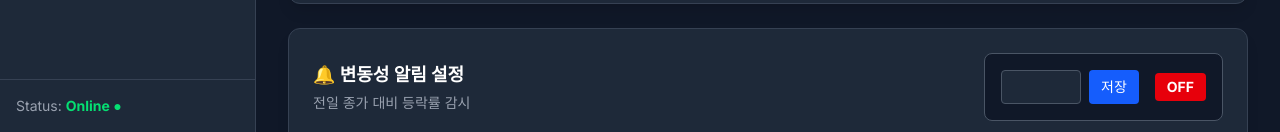
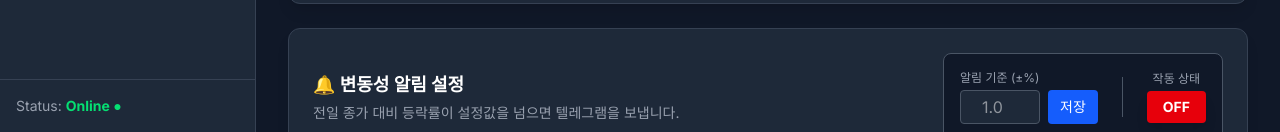
Before and after one commit to jmao5/my-ai-dashboard, a Next.js app in the folder frontend/: page /nasdaq in a window 1280 px wide. Shown: the part 668-800 px from the top of the page. Built offline with nearby package versions, Linux system fonts and the light colour scheme; no server answers; what @toss/use-overlay would draw is missing.

Commit message:
Refactor: 로그 페이지에 공통 모달(useModal) 및 로그 뷰어 컴포넌트 적용

```diff
--- a/frontend/app/nasdaq/page.tsx
+++ b/frontend/app/nasdaq/page.tsx
@@ -3,68 +3,97 @@
 import { useState } from "react";
 import { useQuery, useMutation, useQueryClient } from "@tanstack/react-query";
 import { marketApi } from "@/services/api";
-// 👇 캔들차트 임포트 (SSR 끄기 필수)
 import dynamic from "next/dynamic";
+import { toast } from "sonner"; // 👈 토스트 라이브러리 임포트
+
+// 캔들차트 SSR 끄고 불러오기
 const CandleChart = dynamic(() => import("@/components/CandleChart"), {
   ssr: false,
+  loading: () => (
+    <div className="h-full flex items-center justify-center text-gray-500 animate-pulse">
+      차트 로딩 중...
+    </div>
+  ),
 });
-import { toast } from "sonner";
-import { commaizeNumber } from "@toss/utils";
 
 export default function NasdaqPage() {
   const queryClient = useQueryClient();
   const [thresholdInput, setThresholdInput] = useState<string>("");
 
-  // 👇 [추가] 차트 설정 상태 (기본: 5분봉, 1일치)
+  // 차트 설정 상태
   const [chartConfig, setChartConfig] = useState({
     interval: "5m",
     range: "1d",
   });
 
-  // 1. 차트 데이터 가져오기 (설정이 바뀔 때마다 자동 갱신)
+  // 1. 차트 데이터 가져오기
   const { data: prices = [], isLoading } = useQuery({
     queryKey: ["marketChart", chartConfig],
     queryFn: () =>
       marketApi.getChartData(chartConfig.interval, chartConfig.range),
-    refetchInterval: 60000, // 1분마다 갱신
+    refetchInterval: 60000,
   });
 
-  // 2. 설정 데이터
+  // 2. 설정 데이터 가져오기
   const { data: setting } = useQuery({
     queryKey: ["marketSetting"],
     queryFn: marketApi.getSetting,
   });
 
+  // 👇 3. [수정] 설정 저장 Mutation (토스트 적용)
   const settingMutation = useMutation({
     mutationFn: (vars: { val: number; active: boolean }) =>
       marketApi.updateSetting(vars.val, vars.active),
-    onSuccess: () => {
-      toast.success("설정 저장 완료");
+    onSuccess: (_, variables) => {
+      // 저장 성공 시 토스트 띄우기
+      toast.success("설정이 저장되었습니다! ✅", {
+        description: `알림 기준: ${variables.val}%, 상태: ${variables.active ? "ON" : "OFF"}`,
+        duration: 3000, // 3초간 표시
+      });
+      // 데이터 새로고침
       queryClient.invalidateQueries({ queryKey: ["marketSetting"] });
     },
-    onError: () => toast.error("저장 실패"),
+    onError: (err) => {
+      // 실패 시 에러 토스트
+      toast.error("설정 저장 실패 ❌", {
+        description: "서버와 연결할 수 없습니다.",
+      });
+      console.error(err);
+    },
   });
 
-  // 버튼 핸들러들...
+  // 저장 버튼 핸들러
   const handleSave = () => {
-    /* 기존 코드 */
-    const val = parseFloat(thresholdInput) || setting?.threshold;
+    const val = parseFloat(thresholdInput);
+
+    // 입력값이 없거나 숫자가 아니면 경고
+    if (isNaN(val)) {
+      toast.warning("올바른 숫자를 입력해주세요.");
+      return;
+    }
+
     const active = setting?.is_active ?? true;
+
+    // 로딩 토스트 (선택사항, 여기선 바로 mutation 호출)
     settingMutation.mutate({ val, active });
   };
+
+  // ON/OFF 토글 핸들러
   const toggleActive = () => {
-    /* 기존 코드 */
     if (!setting) return;
-    settingMutation.mutate({
-      val: setting.threshold,
-      active: !setting.is_active,
-    });
+    const newVal = setting.threshold;
+    const newActive = !setting.is_active;
+
+    settingMutation.mutate({ val: newVal, active: newActive });
+
+    // 토글 시에는 즉각적인 피드백을 위해 별도 메시지 (Mutation onSuccess에서 덮어씌워질 수 있음)
+    toast.info(newActive ? "알림이 켜졌습니다 🔔" : "알림이 꺼졌습니다 🔕");
   };
 
   const currentPrice =
     prices.length > 0 ? prices[prices.length - 1].close.toFixed(2) : "...";
 
-  // 차트 탭 버튼 스타일
+  // 탭 버튼 스타일
   const tabClass = (isActive: boolean) =>
     `px-3 py-1 text-xs rounded transition ${isActive ? "bg-blue-600 text-white" : "bg-gray-700 text-gray-400 hover:bg-gray-600"}`;
 
@@ -84,8 +113,7 @@ export default function NasdaqPage() {
 
       {/* 차트 영역 */}
       <div className="bg-gray-800 p-4 rounded-xl border border-gray-700 shadow-lg h-[500px] flex flex-col">
-        {/* 차트 컨트롤러 (분봉/일봉 선택) */}
-        <div className="flex gap-2 mb-4 border-b border-gray-700 pb-3">
+        <div className="flex gap-2 mb-4 border-b border-gray-700 pb-3 overflow-x-auto">
           <button
             onClick={() => setChartConfig({ interval: "1m", range: "1d" })}
             className={tabClass(chartConfig.interval === "1m")}
@@ -118,7 +146,6 @@ export default function NasdaqPage() {
           </button>
         </div>
 
-        {/* 캔들 차트 */}
         <div className="flex-1 min-h-0">
           {isLoading ? (
             <div className="h-full flex items-center justify-center text-gray-500 animate-pulse">
@@ -130,40 +157,53 @@ export default function NasdaqPage() {
         </div>
       </div>
 
-      {/* 알림 설정 패널 (기존 코드 유지) */}
+      {/* 알림 설정 패널 */}
       <div className="bg-gray-800 p-6 rounded-xl border border-gray-700 shadow-lg flex flex-col md:flex-row items-center justify-between gap-4">
-        {/* ... (기존 알림 설정 UI 그대로 두세요) ... */}
         <div>
           <h3 className="text-lg font-bold text-white mb-1">
             🔔 변동성 알림 설정
           </h3>
-          <p className="text-sm text-gray-400">전일 종가 대비 등락률 감시</p>
+          <p className="text-sm text-gray-400">
+            전일 종가 대비 등락률이 설정값을 넘으면 텔레그램을 보냅니다.
+          </p>
         </div>
+
         <div className="flex items-center gap-4 bg-gray-900 p-4 rounded-lg border border-gray-600">
+          <div className="flex flex-col">
+            <label className="text-xs text-gray-400 mb-1">알림 기준 (±%)</label>
             <div className="flex gap-2">
               <input
                 type="number"
                 step="0.1"
-              placeholder={setting?.threshold.toString()}
+                placeholder={setting?.threshold?.toString() || "1.0"}
                 value={thresholdInput}
                 onChange={(e) => setThresholdInput(e.target.value)}
-              className="w-20 bg-gray-800 text-white border border-gray-600 rounded px-2 py-1 text-center"
+                className="w-20 bg-gray-800 text-white border border-gray-600 rounded px-2 py-1 text-center focus:border-blue-500 outline-none transition"
               />
               <button
                 onClick={handleSave}
-              className="bg-blue-600 text-white px-3 py-1 rounded text-sm"
+                disabled={settingMutation.isPending}
+                className="bg-blue-600 hover:bg-blue-700 text-white px-3 py-1 rounded text-sm transition disabled:opacity-50"
               >
-              저장
+                {settingMutation.isPending ? "저장..." : "저장"}
               </button>
             </div>
+          </div>
+
+          <div className="h-10 w-[1px] bg-gray-600 mx-2"></div>
+
+          <div className="flex flex-col items-center">
+            <span className="text-xs text-gray-400 mb-1">작동 상태</span>
             <button
               onClick={toggleActive}
-            className={`px-3 py-1 rounded text-sm font-bold ${setting?.is_active ? "bg-green-600" : "bg-red-600"}`}
+              disabled={settingMutation.isPending}
+              className={`px-4 py-1.5 rounded text-sm font-bold transition shadow-lg ${setting?.is_active ? "bg-green-600 hover:bg-green-700 text-white" : "bg-red-600 hover:bg-red-700 text-white"}`}
             >
               {setting?.is_active ? "ON" : "OFF"}
             </button>
           </div>
         </div>
       </div>
+    </div>
   );
 }
```
Lines whose indentation alone changed are shown as unchanged.
